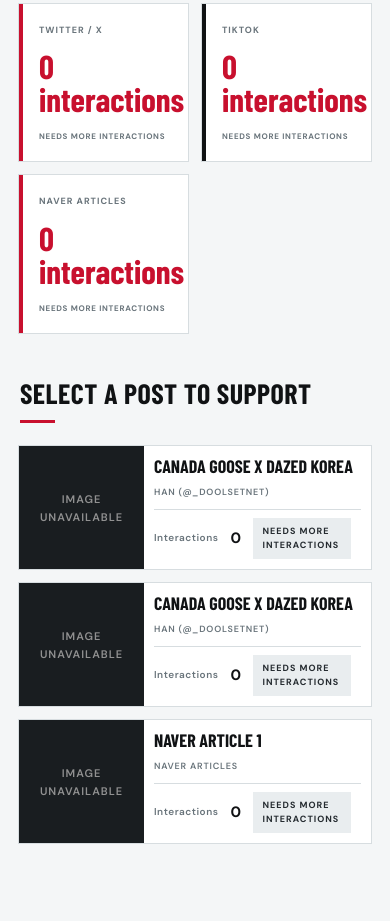
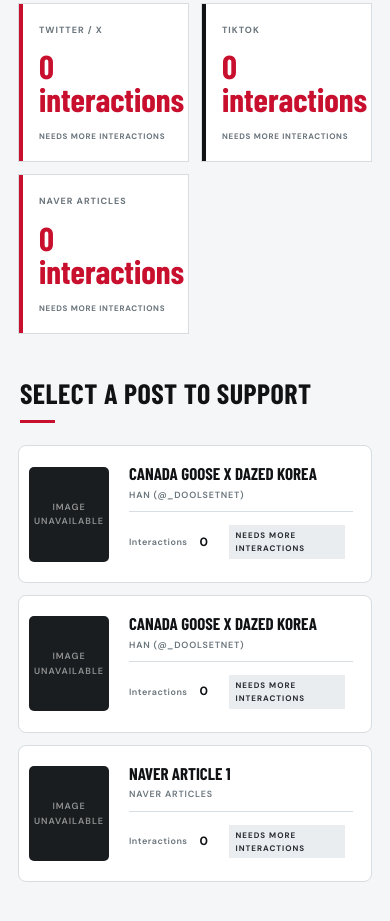
Before and after one commit to hanprojects1409/HAN-CANADA-GOOSE, a plain HTML site: page index.html in a window 390 px wide. Shown: the part 953-1874 px from the top of the page. Before the commit the page ends 1852 px from the top, so only its background shows below. Drawn offline with nearby package versions, Linux system fonts and the light colour scheme; no server answers; a web font is replaced by a local one.

Commit message:
Refactor post card styles for better layout and responsiveness

```diff
--- a/style.css
+++ b/style.css
@@ -1027,107 +1027,129 @@ section {
     }
 }
 
-
 /* =================================
-   POST CARDS — COMPACT HORIZONTAL
+   POST CARDS — SMALL HORIZONTAL
 ================================= */
 
 #posts-container {
     display: grid;
     grid-template-columns: repeat(2, minmax(0, 1fr));
     gap: 14px;
-    align-items: start;
+    align-items: stretch;
 }
 
 .post-card {
     display: flex !important;
     flex-direction: row !important;
-    align-items: stretch !important;
+    align-items: center !important;
+    gap: 12px !important;
 
-    width: 100%;
-    min-height: 145px;
-    height: 145px;
+    width: 100% !important;
+    min-width: 0;
+    min-height: 125px;
+    padding: 10px !important;
+    margin: 0 !important;
 
+    border-radius: 8px !important;
     overflow: hidden;
-    margin: 0 !important;
 }
 
-/* Image preview on the left */
+/* IMAGE PREVIEW */
 
-.post-card .post-thumbnail {
-    flex: 0 0 145px !important;
-    width: 145px !important;
-    height: 145px !important;
-    aspect-ratio: auto !important;
+.post-thumbnail {
+    position: relative !important;
 
-    overflow: hidden;
-    position: relative;
+    flex: 0 0 85px !important;
+    width: 85px !important;
+    height: 105px !important;
+
+    overflow: hidden !important;
+    border-radius: 5px !important;
+    background: #191d20;
 }
 
-.post-card .post-thumbnail img,
-.post-card img.post-image {
+.post-thumbnail img {
     display: block;
     width: 100% !important;
     height: 100% !important;
-    aspect-ratio: auto !important;
-    object-fit: cover;
+    object-fit: cover !important;
 }
 
-/* Information on the right */
+/* IMAGE FALLBACK */
 
-.post-card .post-info {
-    flex: 1;
-    min-width: 0;
-    padding: 14px !important;
-    display: flex;
-    flex-direction: column;
+.post-thumbnail-fallback {
+    position: absolute;
+    inset: 0;
+    align-items: center;
     justify-content: center;
-}
-
-.post-card .post-info h3 {
-    font-size: 21px;
-    line-height: 1.1;
-}
-
-.post-card .post-info > p {
+    padding: 6px;
+    text-align: center;
     font-size: 9px;
 }
 
-.post-card .post-stats {
-    margin-top: 10px;
-    padding-top: 8px;
+/* POST INFORMATION */
+
+.post-info {
+    flex: 1;
+    min-width: 0;
+    padding: 8px !important;
 }
 
-.post-card .engagement-badge {
-    margin: 0 10px 0 0;
-    align-self: center;
+.post-info h3 {
+    font-size: 19px;
+    line-height: 1.1;
+    overflow-wrap: anywhere;
 }
 
-/* Tablet and mobile */
+.post-info > p {
+    margin-top: 5px;
+    font-size: 9px;
+}
+
+.post-stats {
+    margin-top: 9px;
+    padding-top: 8px;
+    font-size: 9px;
+}
+
+.post-stats strong {
+    font-size: 12px;
+}
+
+.engagement-badge {
+    margin: 5px 8px !important;
+    padding: 4px 7px;
+    font-size: 8px;
+}
+
+/* TABLET */
+
+@media (max-width: 900px) {
+    #posts-container {
+        grid-template-columns: repeat(2, minmax(0, 1fr));
+    }
+}
+
+/* MOBILE */
 
 @media (max-width: 600px) {
-
     #posts-container {
         grid-template-columns: 1fr;
         gap: 12px;
     }
 
     .post-card {
-        height: 125px;
-        min-height: 125px;
+        min-height: 115px;
+        gap: 12px !important;
     }
 
-    .post-card .post-thumbnail {
-        flex-basis: 125px !important;
-        width: 125px !important;
-        height: 125px !important;
+    .post-thumbnail {
+        flex-basis: 80px !important;
+        width: 80px !important;
+        height: 95px !important;
     }
 
-    .post-card .post-info {
-        padding: 10px !important;
-    }
-
-    .post-card .post-info h3 {
-        font-size: 18px;
+    .post-info h3 {
+        font-size: 17px;
     }
 }
```
